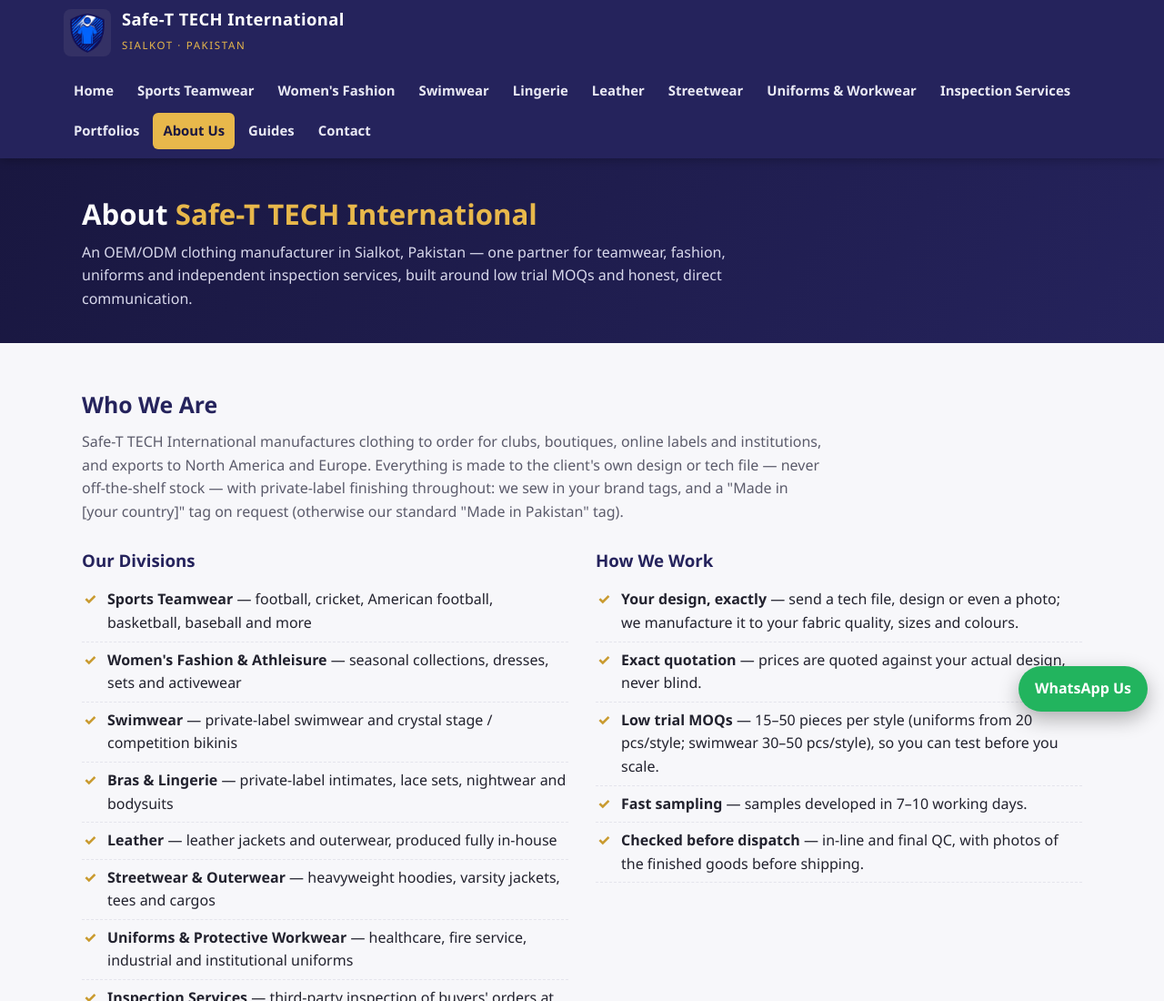
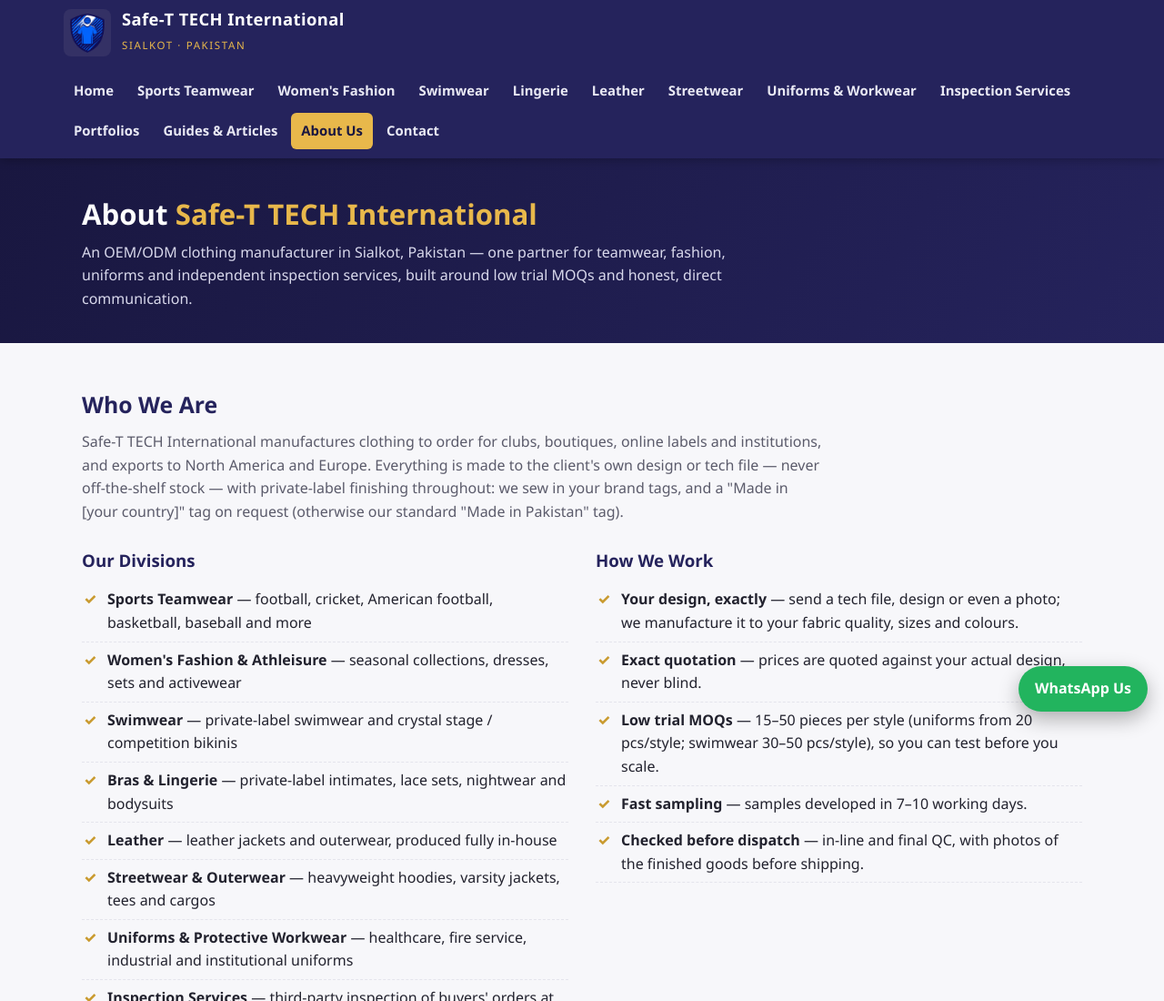
Before and after one commit to safettech/safettech.github.io, a plain HTML site: page about.html in a window 1280 px wide. Shown: the top 1100 px of the page at 91% size. Drawn offline with Linux system fonts and the light colour scheme.

Commit message:
Nav: Guides & Articles before About Us

```diff
--- a/about.html
+++ b/about.html
@@ -72,8 +72,9 @@
       <a href="uniforms-workwear.html">Uniforms &amp; Workwear</a>
       <a href="inspection-services.html">Inspection Services</a>
       <a href="portfolios.html">Portfolios</a>
+      <a href="guides.html">Guides &amp; Articles</a>
       <a href="about.html" class="active">About Us</a>
-      <a href="guides.html">Guides</a>
+
       <a href="contact.html">Contact</a>
     </nav>
   </div>
```
Also changed, not shown: contact.html (+2 -1 lines), guides.html (+2 -1 lines), index.html (+2 -1 lines), inspection-services.html (+2 -1 lines), leather.html (+2 -1 lines), lingerie.html (+2 -1 lines), portfolios.html (+2 -1 lines), sports-teamwear.html (+2 -1 lines), streetwear-outerwear.html (+2 -1 lines), swimwear.html (+2 -1 lines), uniforms-workwear.html (+2 -1 lines), womens-fashion.html (+2 -1 lines).
